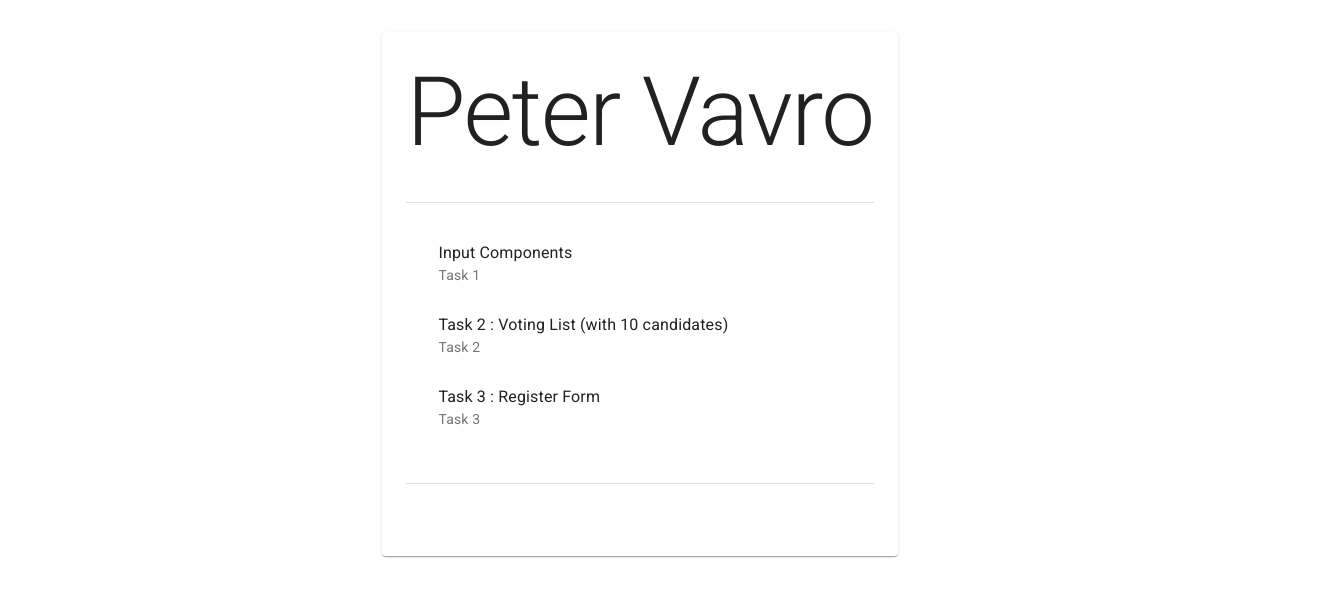
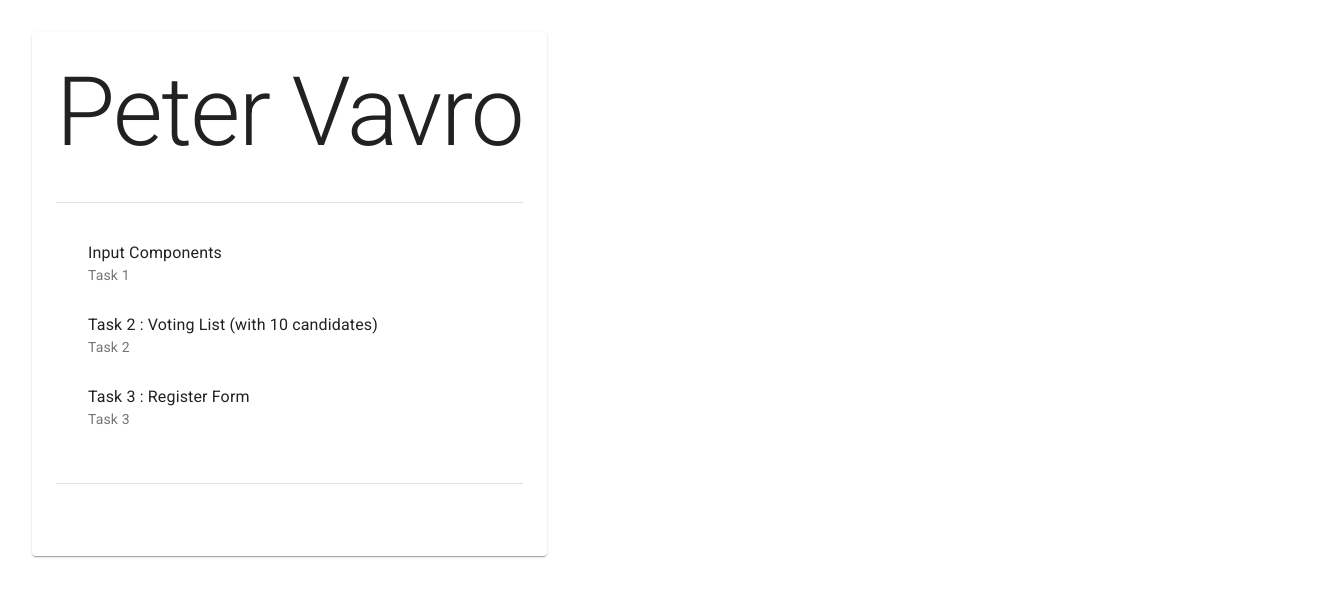
Before and after one commit to petervavro/react-coding-test, a React (Create React App) app: page / in a window 1280 px wide. Shown: the top 596 px of the page, 1320 px wide, since content can reach past the window. Built offline with nearby package versions, Linux system fonts and the light colour scheme; what chance would draw is missing.

Commit message:
Design adjustments.

```diff
--- a/src/components/PageLayout/index.tsx
+++ b/src/components/PageLayout/index.tsx
@@ -24,7 +24,7 @@ const useStyles = makeStyles((theme: Theme) =>
     createStyles({
         root: {
             flexGrow: 1,
-            marginTop: theme.spacing(3),
+            margin: theme.spacing(3),
         },
         paper: {
             padding: theme.spacing(3),
@@ -41,7 +41,7 @@ function PageLayout(props: PageLayoutProps) {
     const classes = useStyles();
 
     return (
-        <Grid container className={classes.root} spacing={2} justify="center">
+        <Grid container className={classes.root} spacing={2}>
             <Grid item>
                 <Paper className={classes.paper}>
                     {title !== '' && (
```
